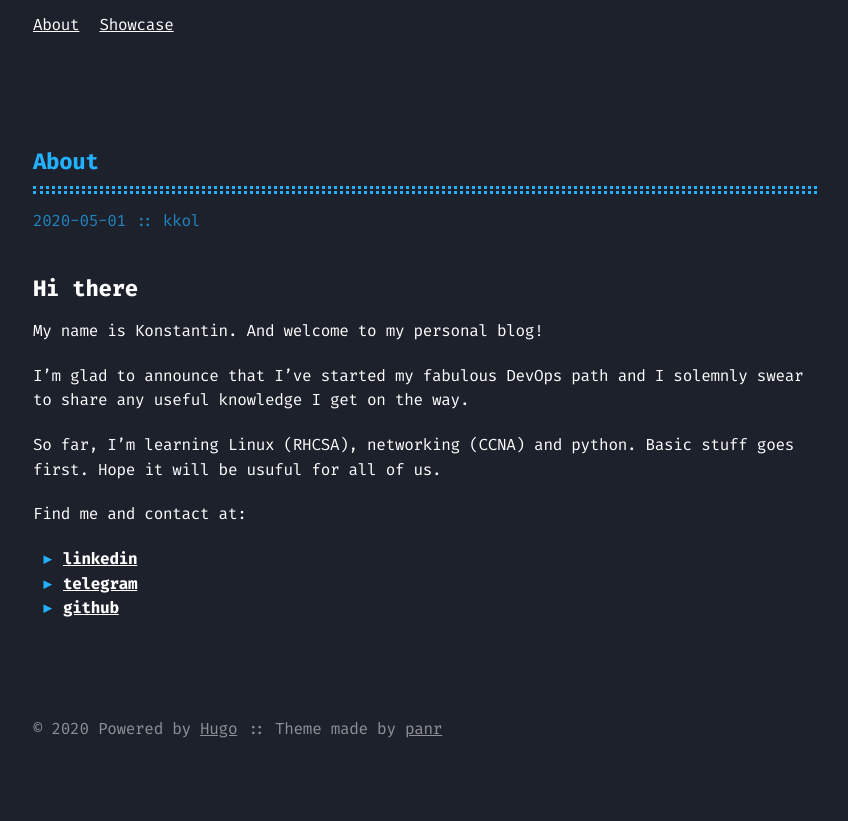
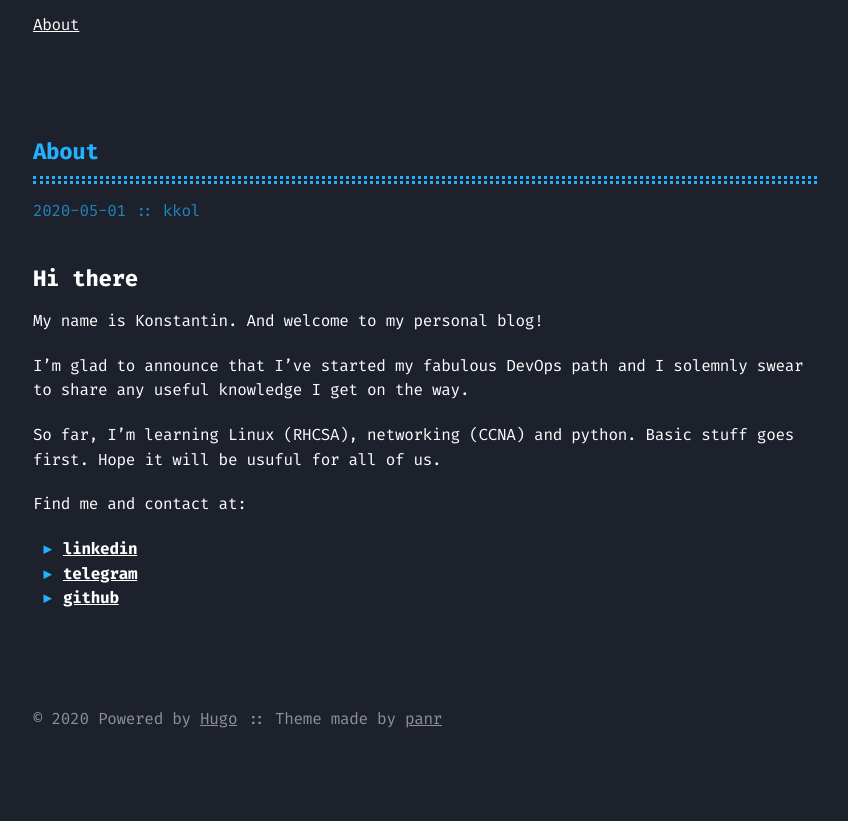
Before and after one commit to kolgushkinky/kolgushkinky.github.io, a plain HTML site: page about/index.html in a window 1280 px wide. Shown: the part 82-903 px from the top of the page, without its empty margins (215-1063 px from the left). Drawn offline with Linux system fonts and the light colour scheme.

Commit message:
Final replacement of showcase

```diff
--- a/about/index.html
+++ b/about/index.html
@@ -100,10 +100,6 @@ Find me and contact at:
 
 
 
-          <li><a href="/showcase">Showcase</a></li>
-
-
-
 
 
 
@@ -113,10 +109,6 @@ Find me and contact at:
 
 
         <li><a href="/about">About</a></li>
-
-
-
-        <li><a href="/showcase">Showcase</a></li>
 
 
 
```
Also changed, not shown: categories/index.html (+0 -8 lines), index.html (+0 -8 lines), tags/index.html (+0 -8 lines).
